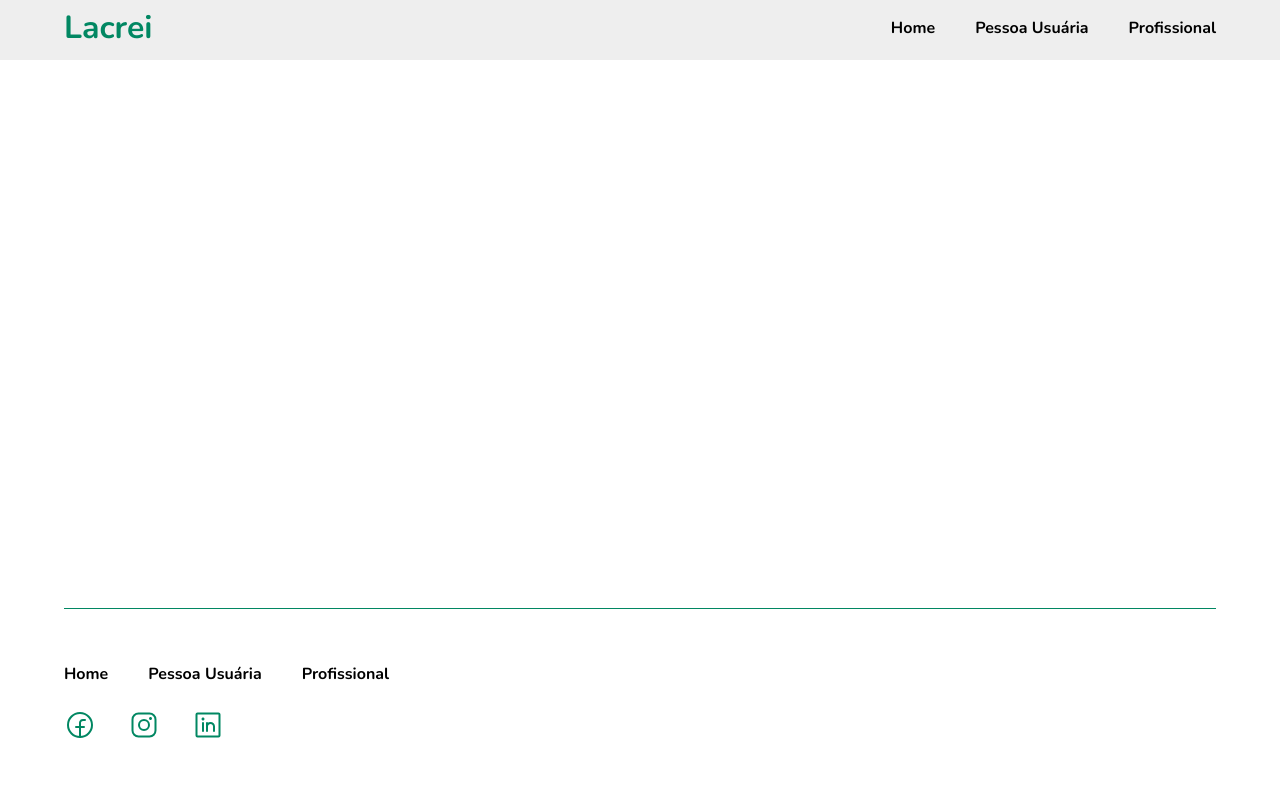
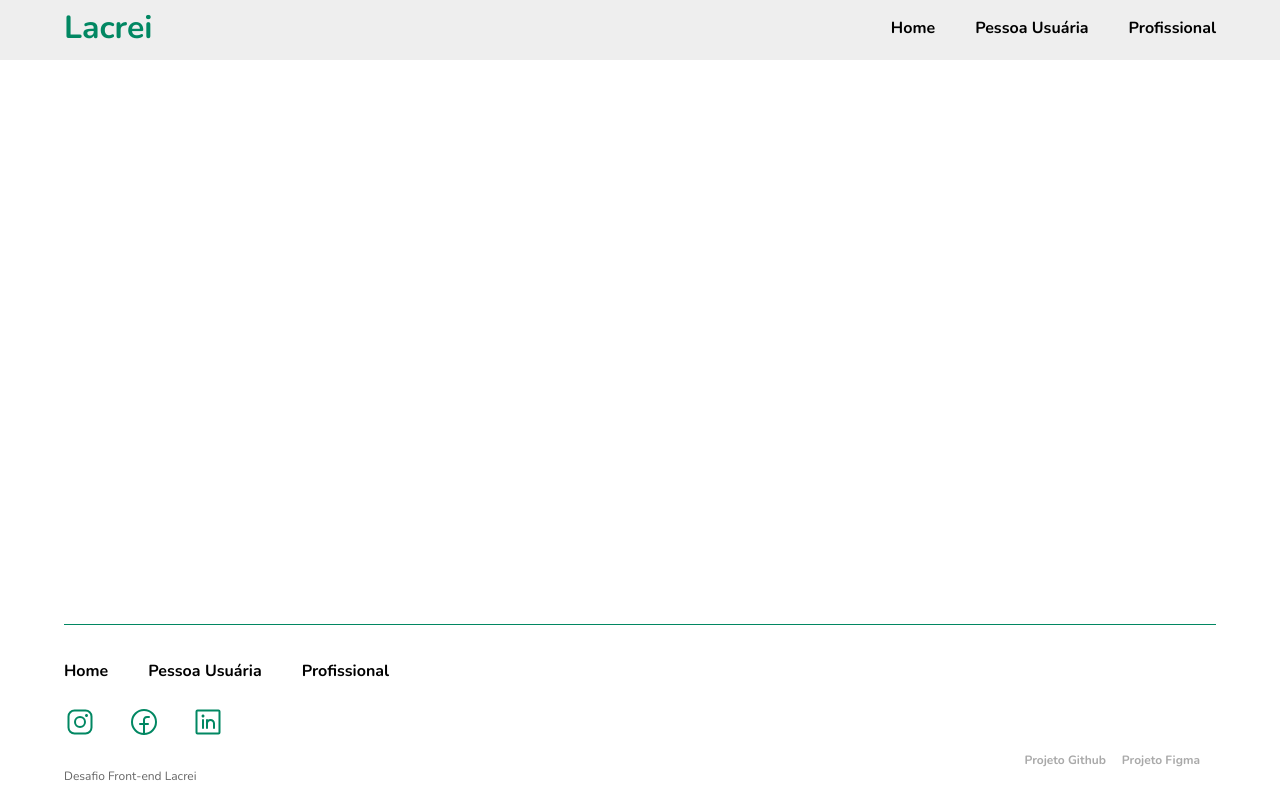
Before and after one commit to lcds90/desafio-lacrei, a Next.js app: page / in a window 1280 px wide. Built offline with nearby package versions, Linux system fonts and the light colour scheme.

Commit message:
:sparkles:feat: adjusting layout 🎨

```diff
--- a/components/footer/footer.enum.ts
+++ b/components/footer/footer.enum.ts
@@ -9,25 +9,41 @@ export enum ID {
   FACEBOOK = "footer__facebook",
   INSTAGRAM = "footer__instagram",
   LINKEDIN = "footer__linkedin",
+  LINK_FIGMA = "footer__link-figma",
+  LINK_GITHUB = "footer__link-github",
+  LINK_FINAL_APP = "footer__link-final-app",
 }
 
 export const links: ILink[] = [
   {
-    link: "https://www.facebook.com/lacrei",
+    href: "https://www.instagram.com/lacrei",
+    src: "/assets/instagram.svg",
+    alt: "Instagram Logo",
+    id: ID.INSTAGRAM,
+  },
+  {
+    href: "https://www.facebook.com/lacrei",
     src: "/assets/facebook.svg",
     alt: "Facebook Logo",
     id: ID.FACEBOOK,
   },
   {
-    link: "https://www.instagram.com/lacrei",
-    src: "/assets/instagram.svg",
-    alt: "Instagram Logo",
-    id: ID.INSTAGRAM,
-  },
-  {
-    link: "https://www.linkedin.com/company/lacrei",
+    href: "https://www.linkedin.com/company/lacrei",
     src: "/assets/linkedin.svg",
     alt: "Linkedin Logo",
     id: ID.LINKEDIN,
   },
 ];
+
+export const devLinks: ILink[] = [
+  {
+    href: "https://github.com/users/lcds90/projects/8",
+    id: ID.LINK_GITHUB,
+    text: "Projeto Github",
+  },
+  {
+    href: "https://www.figma.com/file/rinPq1hNUad5M5P4B9Sl23/Desafio?node-id=2%3A15&t=apIxxo3pcKbKGRX4-0",
+    id: ID.LINK_FIGMA,
+    text: "Projeto Figma",
+  },
+];
--- a/components/footer/footer.tsx
+++ b/components/footer/footer.tsx
@@ -1,34 +1,34 @@
 import Link from "next/link";
 import styled from "styled-components";
 import { IThemeParam } from "interfaces";
-import { ID, links } from "./footer.enum";
+import { devLinks, ID, links } from "./footer.enum";
 
 const Footer = styled.footer`
-  display: flex;
-  flex-flow: row nowrap;
-  justify-content: space-between;
-  align-items: center;
+  display: grid;
+  grid: 1fr 1rem / repeat(2, 1fr);
   margin: 0 4rem;
   height: 100%;
+
   color: ${({ theme }: IThemeParam) => theme.colors.primary};
   border-top: 1px solid ${({ theme }: IThemeParam) => theme.colors.primary};
 
   .footer-links-wrapper {
     display: flex;
-    flex-flow: row nowrap;
-    justify-content: space-between;
-    align-items: center;
-    color: black;
+    color: darkgray;
+    font-weight: 400;
+    justify-content: flex-end;
+    align-items: flex-end;
+    padding: 1rem;
+    gap: 1rem;
+    font-size: 0.75rem;
   }
 
   .container {
     height: 100%;
     display: flex;
     flex-direction: column;
-    justify-content: center;
+    justify-content: flex-end;
     gap: 1.5rem;
-    align-items: flex-start;
-    flex-wrap: nowrap;
   }
 
   .links-wrapper {
@@ -44,6 +44,12 @@ const Footer = styled.footer`
     width: 100%;
     display: flex;
     gap: 2rem;
+  }
+
+  .final-app {
+    font-weight: 400;
+    color: #656565;
+    font-size: 0.75rem;
   }
 `;
 
@@ -65,7 +71,7 @@ const FooterComponent = () => {
         <section className="social-wrapper">
           {links.map((link) => (
             <a
-              href={link.link}
+              href={link.href}
               key={link.alt}
               target="_blank"
               rel="noopener noreferrer"
@@ -75,8 +81,27 @@ const FooterComponent = () => {
             </a>
           ))}
         </section>
+        <Link
+          className="final-app"
+          href="https://desafio-lacrei-five.vercel.app"
+        >
+          Desafio Front-end Lacrei
+        </Link>
       </div>
-      <div className="footer-links-wrapper"></div>
+      <div className="footer-links-wrapper">
+        {process.env.NEXT_PUBLIC_ENV !== "production" &&
+          devLinks.map((link) => (
+            <Link
+              target="_blank"
+              rel="noopener noreferrer"
+              href={link.href}
+              key={link.id}
+              id={link.id}
+            >
+              {link.text}
+            </Link>
+          ))}
+      </div>
     </Footer>
   );
 };
--- a/components/header/header.tsx
+++ b/components/header/header.tsx
@@ -30,7 +30,9 @@ const HeaderComponent = () => {
   return (
     <Header id={ID.HEADER}>
       <div className="logo" id={ID.LOGO}>
-        <Title>Lacrei</Title>
+        <Link href="/">
+          <Title>Lacrei</Title>
+        </Link>
       </div>
       <div className="header-links-wrapper">
         <Link href="/" id={ID.LINK_HOME}>
--- a/components/index.ts
+++ b/components/index.ts
@@ -1,5 +1,4 @@
-import Cards from "./cards";
 import Footer from "./footer/footer";
 import Header from "./header/header";
 
-export { Cards, Footer, Header };
+export { Footer, Header };
--- a/styles/index.ts
+++ b/styles/index.ts
@@ -1,5 +1,5 @@
-import { Container, Main, Title, Description, CodeTag } from "./shared";
+import { Container, Main, Title, Description } from "./shared";
 
 import GlobalStyle from "./global";
 
-export { GlobalStyle, Container, Main, Title, Description, CodeTag };
+export { GlobalStyle, Container, Main, Title, Description };
--- a/styles/shared.ts
+++ b/styles/shared.ts
@@ -3,7 +3,7 @@ import styled from "styled-components";
 const Container = styled.div`
   display: grid;
   grid-template-columns: 1fr;
-  grid-template-rows: 3.5rem 1fr 12rem;
+  grid-template-rows: 3.5rem 1fr 11rem;
   justify-content: center;
   align-items: center;
   height: 100vh;
@@ -43,14 +43,5 @@ const Description = styled.p`
   line-height: 1.5;
   font-size: 1.5rem;
 `;
-const CodeTag = styled.code`
-  background: #fafafa;
-  border-radius: 5px;
-  margin: 0 0.75rem;
-  padding: 0.75rem;
-  font-size: 1.1rem;
-  font-family: Menlo, Monaco, Lucida Console, Liberation Mono, DejaVu Sans Mono,
-    Bitstream Vera Sans Mono, Courier New, monospace;
-`;
 
-export { Container, Main, Title, Description, CodeTag };
+export { Container, Main, Title, Description };
```
Also changed, not shown: interfaces/generic.ts (+4 -3 lines).
